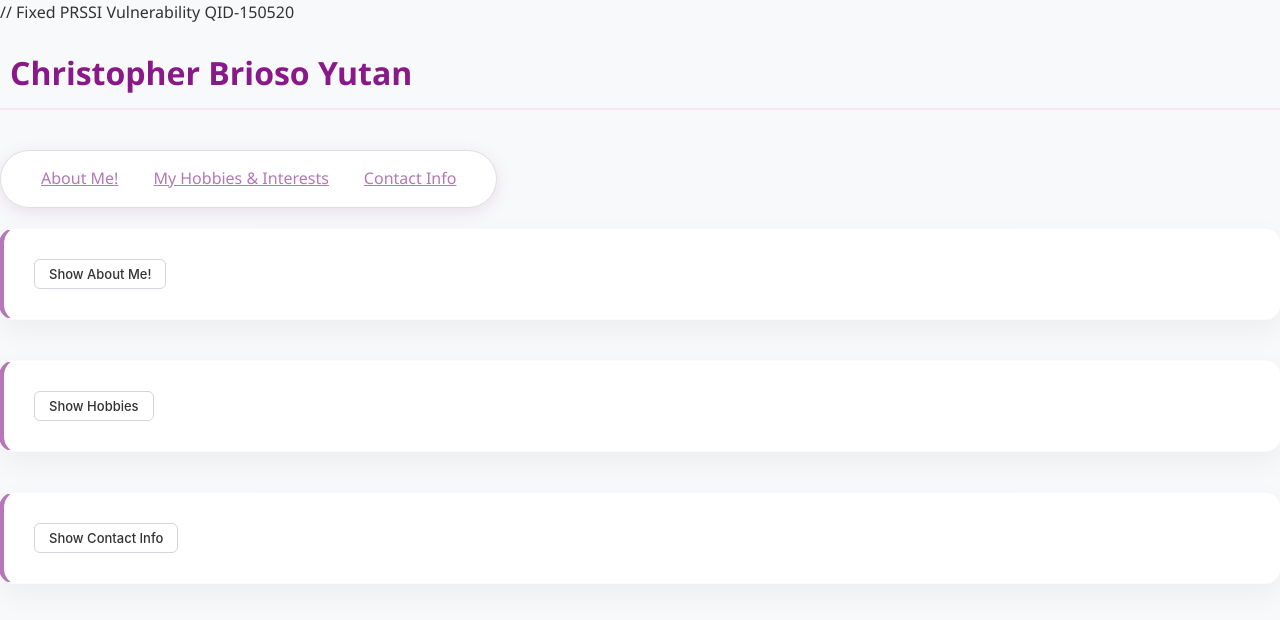
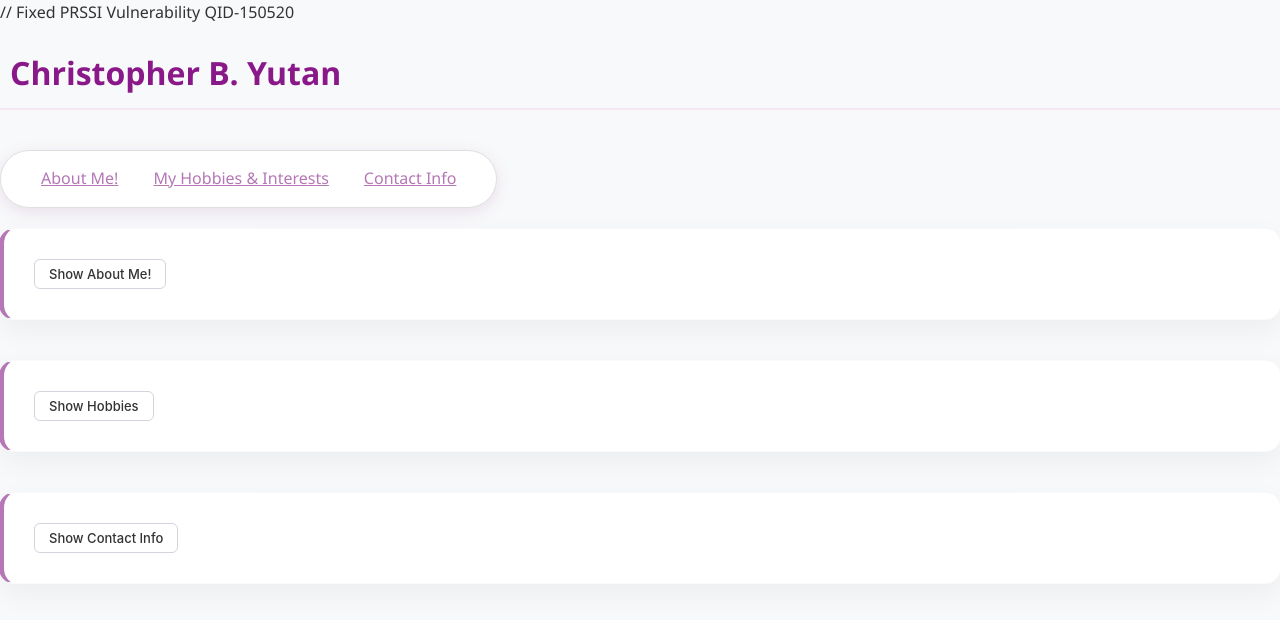
Before and after one commit to yuc25791/mini-project, a plain HTML site: page index.html in a window 1280 px wide. Drawn offline with Linux system fonts and the light colour scheme.

Commit message:
Test CI/CD

```diff
--- a/index.html
+++ b/index.html
@@ -9,7 +9,7 @@
 </head>
 <body>
     <header>
-        <h1>Christopher Brioso Yutan</h1>
+        <h1>Christopher B. Yutan</h1>
         <nav id="navbar">
         <ul>
             <li><a href="#aboutme">About Me!</a> </li>
```
